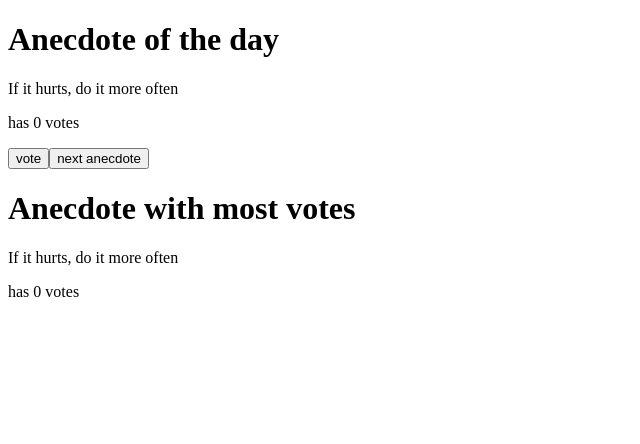
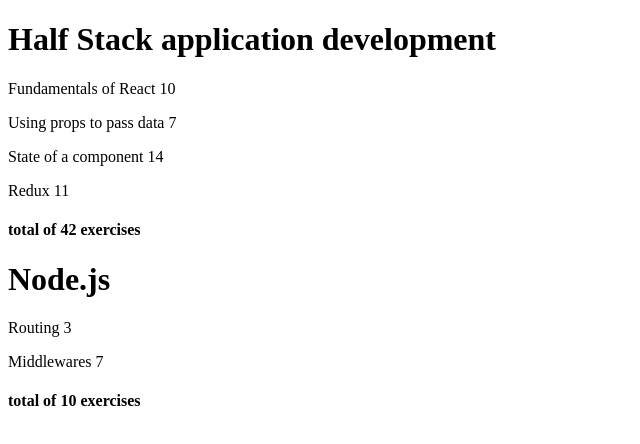
Before and after one commit to Ruiz000/fullstack-react-learn, a React (Create React App) app: page / in a window 1280 px wide. Shown: the top 444 px of the page, without its empty margins (0-640 px from the left). Built offline with nearby package versions, Linux system fonts and the light colour scheme.

Commit message:
2.0-2.6 Course write so trash

```diff
--- a/src/App.js
+++ b/src/App.js
@@ -1,74 +1,77 @@
-import React,{useState} from 'react'
+import React from "react";
 
-const StatisticLine = (props)=>{
+const Course=({courses})=>{
 
-  return (
-    <div>
-      <p>{props.text} {props.value} {props.text === 'positive'?'%':''}</p>
-    </div>
-  )
+  return courses.map((course)=>{
+    const name=course.name
+    const part=course.parts.map((part,index) => {
+      return <p key={index}>{part.name} {part.exercises}</p>
+  })
+    const total=course.parts.reduce((p,c)=>{
+      return p+c.exercises
+  },0)
+    return {name,part,total}
+  }).map((item,index)=>{
+    return(
+      <div key={index}>
+      <h1>
+        {item.name}
+      </h1>
+      <div>{item.part}</div>
+      <div><h4>total of {item.total} exercises</h4></div>
+      </div>
+    )
+  })
 }
 
-const Statistics=(props)=>{
-  const good=props.good
-  const neutral=props.neutral
-  const bad=props.bad
-  if(good !==0 || neutral !== 0 || bad !== 0){
-    return (
-      <div>
-      <StatisticLine text='good' value={good}></StatisticLine>
-      <StatisticLine text='neutral' value={neutral}> </StatisticLine>
-      <StatisticLine text='bad' value={bad}> </StatisticLine>
-      <StatisticLine text='all' value={good+neutral+bad}> </StatisticLine>
-      <StatisticLine text='average' value={(good-bad)/(good+neutral+bad)}></StatisticLine>
-      <StatisticLine text='positive' value={(good/(good+neutral+bad))*100 }></StatisticLine>
-      </div>
-    )
-  }else{
-    return(
-      <div>
-      <p>No feedback given</p>
-      </div>
-    )
-  }
 
+const App=()=>{
+  const courses =[
+    {
+      name: 'Half Stack application development',
+      id: 1,
+      parts: [
+        {
+          name: 'Fundamentals of React',
+          exercises: 10,
+          id: 1
+        },
+        {
+          name: 'Using props to pass data',
+          exercises: 7,
+          id: 2
+        },
+        {
+          name: 'State of a component',
+          exercises: 14,
+          id: 3
+        },
+        {
+          name: 'Redux',
+          exercises: 11,
+          id: 4
+        }
+      ]
+    },
+    {
+      name: 'Node.js',
+      id: 2,
+      parts: [
+        {
+          name: 'Routing',
+          exercises: 3,
+          id: 1
+        },
+        {
+          name: 'Middlewares',
+          exercises: 7,
+          id: 2
+        }
+      ]
+    }
+  ]
+  return <Course courses={courses}/>
 }
 
-const Button =({ handleClick,text})=>{
-  return (
-  <button onClick={handleClick}>
-    {text}
-  </button>
-  )
-}
 
-const App =()=>{
-  const [good,setGood]=useState(0)
-  const [neutral,setNeutral]=useState(0)
-  const [bad,setBad]=useState(0)
-
-  const handleGoodClick=()=>{
-    setGood(good+1)
-  }
-
-  const handleBadClick=()=>{
-    setBad(bad+1)
-  }
-
-  const handleNeutralClick=()=>{
-    setNeutral(neutral+1)
-  }
-
-  return(
-    <div>
-      <h1>give feedback</h1>
-      <Button handleClick={handleGoodClick} text={'good'}></Button>
-      <Button handleClick={handleNeutralClick} text={'neutral'}></Button>
-      <Button handleClick={handleBadClick} text={'bad'}></Button>
-      <h1>statistics</h1>
-      <Statistics good={good} neutral={neutral} bad={bad}/>
-    </div>
-  )
-}
-
-export default App;
+export default App
--- a/src/index.js
+++ b/src/index.js
@@ -1,5 +1,5 @@
 import ReactDOM from 'react-dom';
-import App from './anecdotes';
+import App from './App';
 
 ReactDOM.render(
     <App />,
```
